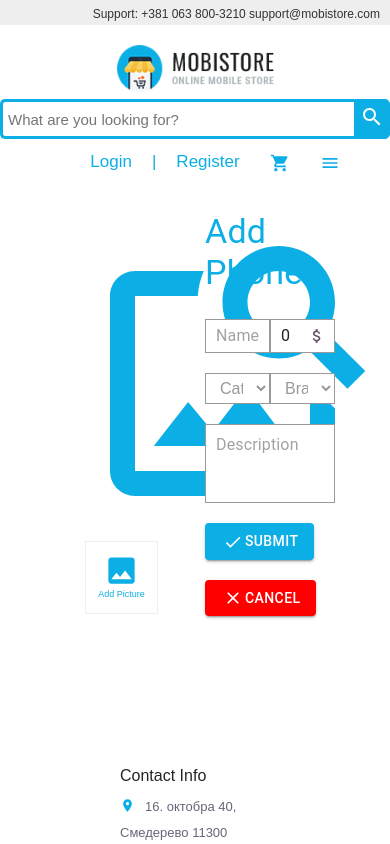
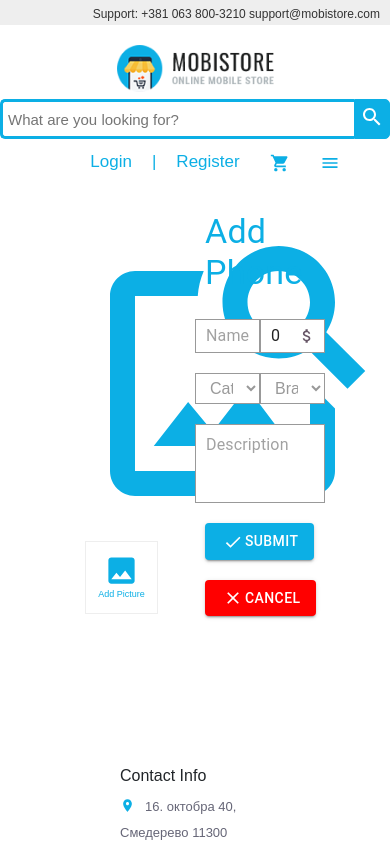
Before and after one commit to Veljko28/Phone-Ui, a Next.js app: page /phone/add in a window 390 px wide. Shown: the top 844 px of the page. Built offline with nearby package versions, Linux system fonts and the light colour scheme; a web font is replaced by a local one.

Commit message:
phone add page styles

```diff
--- a/styles/Phone.css
+++ b/styles/Phone.css
@@ -114,6 +114,7 @@
      border: 1px solid #999;
      padding-left: 10px;
      margin: 10px;
+     margin-left: 0;
      width: 100%
    }
 
@@ -122,6 +123,7 @@
     border: 1px solid #999;
     padding: 20px;
     margin: 10px;
+    margin-left: 0;
    }
 
    .money-select {
@@ -129,14 +131,15 @@
     border: 1px solid #999;
     padding: 5px 10px 5px 10px;
     margin: 10px;
+    margin-left: 0;
     color: #999;
     width: 100%;
     }
 
     .active-image {
       border: 2px solid #0cafe5;
-      width: 400px;
-      height: 325px;
+      width: 500px;
+      height: 425px;
     }
 
     .remove-image-button {
```
